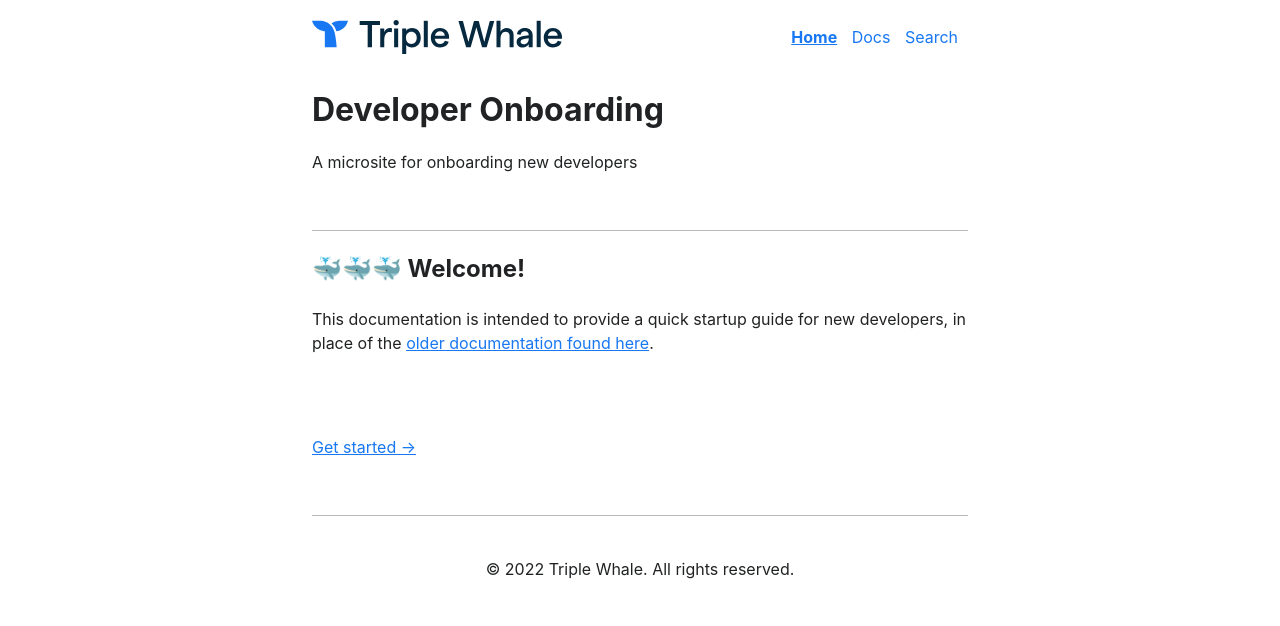
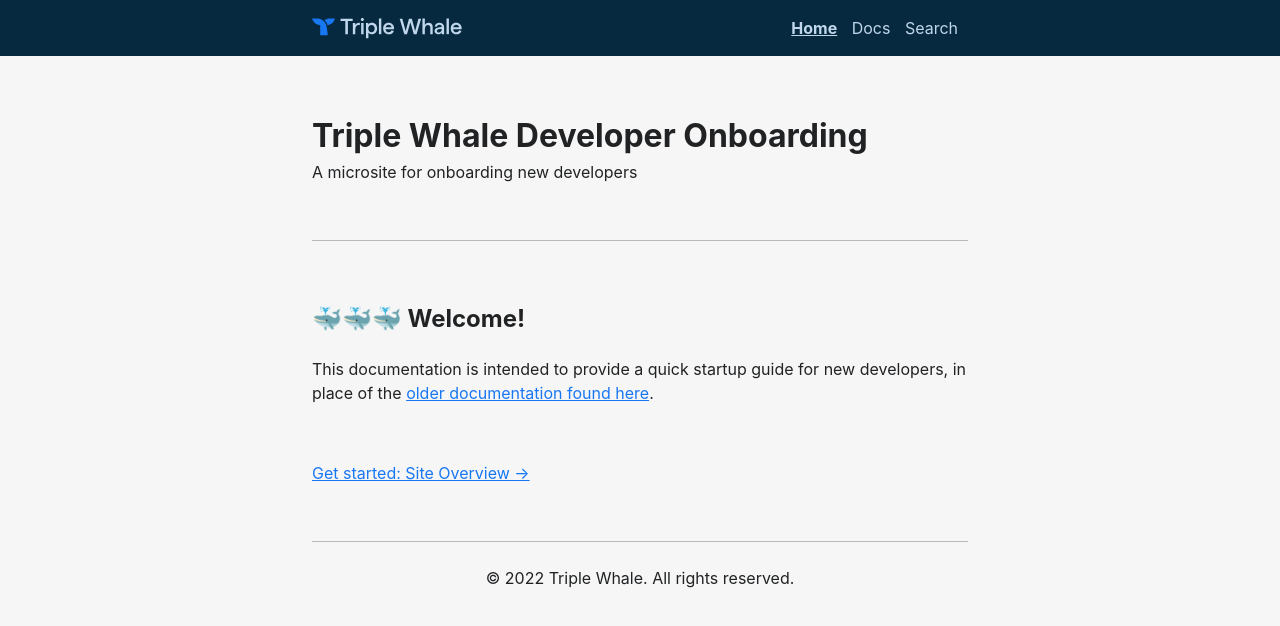
Before and after one commit to weaverwhale/docs, an Astro site: page / in a window 1280 px wide. Built offline with nearby package versions, Linux system fonts and the light colour scheme; Astro itself is replaced by a stand-in of ours; some packages are replaced by stand-ins of ours.

Commit message:
Style like TW

```diff
--- a/src/components/Footer.astro
+++ b/src/components/Footer.astro
@@ -1,6 +1,10 @@
 ---
 const today = new Date();
 ---
+
+<div class="max-width">
+	<hr />
+</div>
 
 <footer>
 	&copy; {today.getFullYear()} Triple Whale. All rights reserved.
@@ -8,7 +12,7 @@ const today = new Date();
 
 <style>
 	footer {
-		padding: 25px;
+		padding-top: 0;
 		text-align: center;
 	}
 </style>
--- a/src/components/Header.astro
+++ b/src/components/Header.astro
@@ -4,9 +4,10 @@ import { SITE_TITLE } from '../config';
 ---
 
 <header>
+	<div class="header-inner">
 		<div>
 			<a href="/">
-			<img src="/triplewhale-logo-light.svg" alt={SITE_TITLE} width="250" height="33" />
+				<img src="/tw-logo.svg" alt={SITE_TITLE} width="150" height="21" />
 			</a>
 		</div>
 		<nav>
@@ -14,21 +15,34 @@ import { SITE_TITLE } from '../config';
 			<HeaderLink href="/docs">Docs</HeaderLink>
 			<HeaderLink href="/search">Search</HeaderLink>
 		</nav>
+	</div>
 </header>
 
 <style>
 	header {
+		margin: 0em 0 2em;
+		background: var(--dark-blue);
+		position: sticky;
+		top: -1px;
+		z-index: 1;
+	}
+
+	.header-inner {
 		display: flex;
 		align-items: center;
 		justify-content: space-between;
 		gap: 1.25em;
-		margin: 0em 0 2em;
+		padding: 1em;
 	}
 
 	nav {
 		text-align: right;
 	}
 
+	nav a {
+		color: var(--light-blue);
+	}
+
 	h2 {
 		margin: 0.5em 0;
 	}
--- a/src/layouts/DocsPost.astro
+++ b/src/layouts/DocsPost.astro
@@ -39,8 +39,18 @@ docs.forEach((post, i) => {
 				font-size: 2em;
 				margin: 0.25em 0 0;
 			}
+
+			.title + p {
+				margin-top: 0;
+			}
+
 			hr {
 				margin: 1rem 0;
+			}
+
+			.next-doc {
+				text-align: right;
+				padding: 0;
 			}
 		</style>
 	</head>
@@ -59,11 +69,13 @@ docs.forEach((post, i) => {
 				<slot />
 			</article>
 		</main>
-		<br>
-		<hr>
-		{nextDoc ? (
-			<a href={nextDoc.url}>{endOfDocs ? 'Back to beginning:' : 'Next Up:'} {nextDoc.frontmatter.title} &rarr;</a>
-		) : ''}
+		<div class="max-width next-doc">
+			{nextDoc ? (
+				<br />
+				<hr />
+				<a href={nextDoc.url}>{endOfDocs ? 'Back to beginning:' : 'Next Up:'} {nextDoc.frontmatter.title} &rarr;</a>
+			) : ''}
+		</div>
 		<Footer />
 	</body>
 </html>
--- a/src/pages/docs.astro
+++ b/src/pages/docs.astro
@@ -36,6 +36,7 @@ const posts = (await Astro.glob('./docs/*.{md,mdx}')).sort(
 		<Header />
 		<main>
 			<section>
+				<h1>Docs Index</h1>
 				<ul>
 					{
 						posts.map((post) => (
--- a/src/pages/index.md
+++ b/src/pages/index.md
@@ -1,6 +1,6 @@
 ---
 layout: "../layouts/DocsPost.astro"
-title: "Developer Onboarding"
+title: "Triple Whale Developer Onboarding"
 description: "A microsite for onboarding new developers"
 ---
 
@@ -8,12 +8,12 @@ description: "A microsite for onboarding new developers"
   time, .toc { display: none !important }
 </style>
 
+<br>
+
 ## 🐳🐳🐳 Welcome!
 
 This documentation is intended to provide a quick startup guide for new developers, in place of the [older documentation found here](https://docs.google.com/document/d/1FxmH7eIDj0x3-BvxqiavkDCKvpjidL0aLaGz4Ray_dY/edit#).
 
 <br>
-<br>
 
-
-[Get started &rarr;](/docs/site-overview)
+[Get started: Site Overview &rarr;](/docs/site-overview)
--- a/src/styles/global.css
+++ b/src/styles/global.css
@@ -2,23 +2,30 @@
 	--font-family: -apple-system, BlinkMacSystemFont, San Francisco, Segoe UI, Roboto, Helvetica Neue, sans-serif;
 	--black: #202223;
 	--blue: #1877f2;
+	--dark-blue: #062940;
+	--light-blue: #c0d6ea;
 	--white: #fff;
-	--off-white: #f2f2f2;
+	--off-white: #e7e7e7;
 	--gray: #999;
 	--light-gray: #bababa;
+	--background: #f6f6f7;
 }
 
 body {
 	font-family: var(--font-family);
 	margin: auto;
-	padding: 20px;
-	max-width: 65ch;
 	text-align: left;
-	background-color: var(--white);
+	background-color: var(--background);
 	word-wrap: break-word;
 	overflow-wrap: break-word;
 	line-height: 1.5;
 	color: var(--black);
+}
+
+.header-inner, main, footer, .max-width {
+	padding: 1em;
+	max-width: 65ch;
+	margin: auto;
 }
 
 a {
@@ -68,7 +75,7 @@ pre > code {
 blockquote {
 	border: 1px solid var(--gray);
 	color: var(--black);
-	padding: 2px 0px 2px 20px;
+	padding: 2px 0px 2px 16px;
 	margin: 0px;
 	font-style: italic;
 }
@@ -117,3 +124,12 @@ hr {
 		filter: invert(100%);
 	}
 }
+
+/*
+MAGIC
+scroll-top to account for sticky header
+https://developer.mozilla.org/en-US/docs/Web/CSS/scroll-margin-top
+*/
+html {
+  scroll-padding-top: 4rem;
+}
```
Also changed, not shown: src/pages/docs/repo-overview.md (+1 -1 lines), public/triplewhale-logo-light.svg (deleted), public/tw-logo.svg (added). Lines whose indentation alone changed are shown as unchanged.
